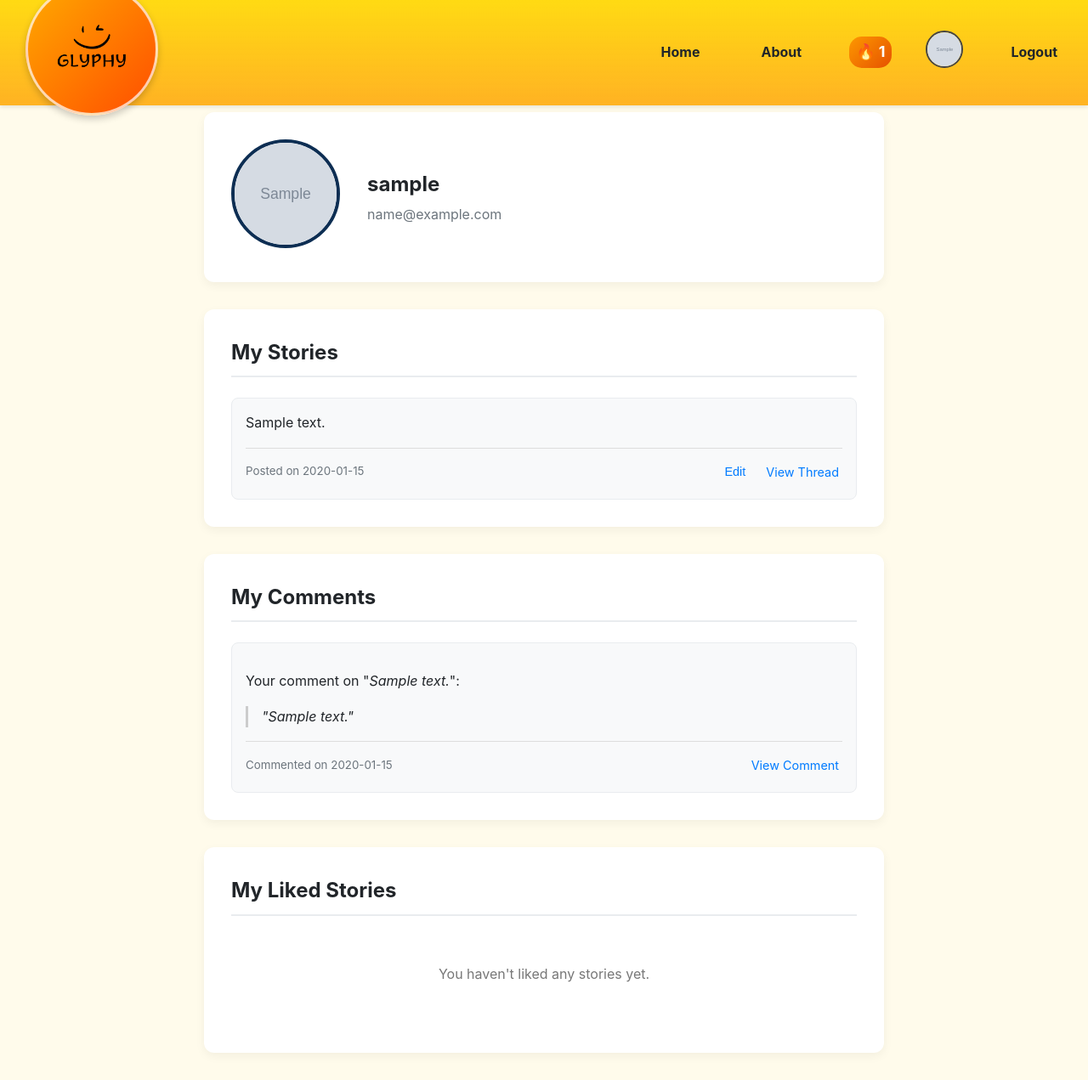
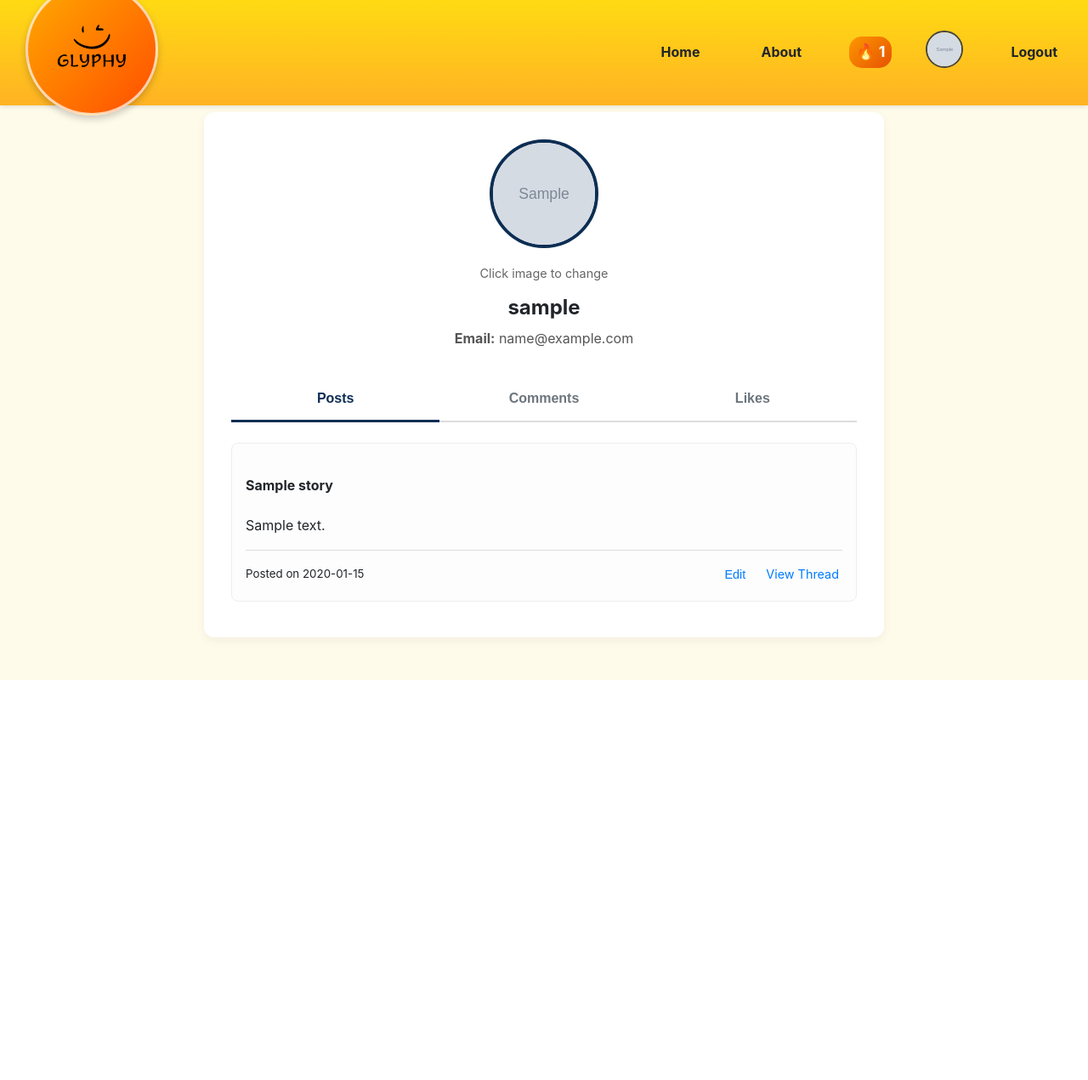
Before and after one commit to JackieHiggins/HackPSU, a Flask app: page /profile in a window 1280 px wide. Shown: the whole page at 85% size. After the commit the page ends 800 px from the top, so only its background shows below. Run offline with Flask 3, Linux system fonts and the light colour scheme; a user stored in the database is signed in; tables that the repository leaves empty hold one stand-in row (values such as "Sample post"); grey boxes marked "Sample" are stand-in pictures.

Commit message:
reverted

```diff
--- a/app/models.py
+++ b/app/models.py
@@ -32,16 +32,12 @@ class User(UserMixin, db.Model):
             story_date = date.today()
 
         if not self.last_story_date:
-            # First story ever
             self.current_streak = 1
         elif story_date == self.last_story_date:
-            # Already posted today, don't update streak
             return
         elif story_date == self.last_story_date + timedelta(days=1):
-            # Posted on consecutive day, increment streak
             self.current_streak += 1
         else:
-            # Missed a day, reset streak
             self.current_streak = 1
 
         self.last_story_date = story_date
@@ -54,6 +50,7 @@ class DailyEmoji(db.Model):
 
 class Story(db.Model):
     id = db.Column(db.Integer, primary_key=True)
+    title = db.Column(db.String(120), nullable=False) # <-- ADDED
     content = db.Column(db.Text, nullable=False)
     timestamp = db.Column(db.DateTime, index=True, default=datetime.utcnow)
     likes = db.Column(db.Integer, nullable=False, default=0)
@@ -63,7 +60,6 @@ class Story(db.Model):
 
     comments = db.relationship('Comments', backref='story', lazy='dynamic', cascade="all, delete-orphan")
 
-
 class Comments(db.Model):
     id = db.Column(db.Integer, primary_key=True)
     content = db.Column(db.String(500), nullable=False)
--- a/app/static/style.css
+++ b/app/static/style.css
@@ -196,30 +182,25 @@ body {
 .comment-form button { height: 45px; }
 .btn-small { padding: 0.3rem 0.8rem; font-size: 0.85rem; }
 
-/* Profile Page */
-.profile-page .content-card { margin-bottom: 2rem; }
-.profile-header-card { display: flex; align-items: center; gap: 2rem; }
-.profile-pic-wrapper label { cursor: pointer; display: block; }
-.profile-pic { width: 120px; height: 120px; border-radius: 50%; object-fit: cover; border: 4px solid var(--dark-blue); transition: filter 0.2s; }
-.profile-pic:hover { filter: brightness(0.9); }
-.profile-info h2 { margin: 0 0 0.25rem 0; }
-.profile-info p { margin: 0; color: var(--medium-gray); }
-.profile-section h3 { margin-top: 0; font-size: 1.5rem; border-bottom: 2px solid var(--border-color); padding-bottom: 0.5rem; margin-bottom: 1.5rem; }
-.profile-item-list { display: flex; flex-direction: column; gap: 1rem; }
-.profile-item, .profile-item-comment, .profile-item-like {
-    padding: 1rem; border: 1px solid var(--border-color); border-radius: 8px;
-    background: var(--light-gray);
-}
-.profile-item-footer {
-    display: flex; justify-content: space-between; align-items: center;
-    margin-top: 1rem; padding-top: 0.75rem; border-top: 1px solid #ddd;
-    color: var(--medium-gray);
-}
+/* Profile Page (Tab System Restored) */
+.profile-header { display: flex; flex-direction: column; align-items: center; text-align: center; margin-bottom: 2rem; }
+.profile-pic-wrapper { position: relative; text-align: center; }
+.profile-pic { width: 120px; height: 120px; border-radius: 50%; object-fit: cover; border: 4px solid var(--dark-blue); }
+.profile-pic-wrapper small { color: #666; font-size: 0.9em; margin-top: 10px; display: block; }
+.profile-header h2 { margin: 10px 0 0 0; }
+.profile-header p { color: #555; margin: 5px 0 0 0; }
+.profile-tabs { display: flex; border-bottom: 2px solid #ddd; margin-bottom: 1.5rem; }
+.tab-button { flex: 1; padding: 1rem 0.5rem; background: none; border: none; font-weight: 600; cursor: pointer; color: var(--medium-gray); font-size: 1rem; border-bottom: 3px solid transparent; margin-bottom: -2px; transition: all 0.2s; }
+.tab-button:hover { color: var(--dark-text); }
+.tab-button.active { color: var(--dark-blue); border-bottom-color: var(--dark-blue); }
+.tab-content .post-item { background: #fdfdfd; border: 1px solid #eee; border-radius: 8px; padding: 1rem; margin-bottom: 10px; }
+.tab-content .post-item p { margin: 0 0 0.5rem 0; }
+.no-content { color: #777; text-align: center; padding: 2rem; }
+.profile-item-footer { display: flex; justify-content: space-between; align-items: center; margin-top: 1rem; padding-top: 0.75rem; border-top: 1px solid #ddd; }
 .profile-item-footer > div { display: flex; gap: 1rem; }
-.profile-item-comment blockquote { margin: 0.5rem 0; padding-left: 1rem; border-left: 3px solid #ccc; font-style: italic; }
-.no-content { color: #777; text-align: center; padding: 2rem; }
 
 /* Emoji & Misc */
-.emoji-prompt { font-size: 4rem; text-align: center; margin: 1.5rem 0; display: flex; justify-content: center; gap: 1rem; }
+.emoji-prompt { font-size: 3rem; text-align: center; margin: 1.5rem 0; display: flex; justify-content: center; gap: 1rem; flex-wrap: wrap; }
+.stories-page-prompt { font-size: 2.5rem; }
 .prompt-emoji:hover { transform: scale(1.2); cursor: pointer; transition: transform 0.2s; }
 .section-title { font-size: 1.75rem; text-align: center; margin-bottom: 1.5rem; }
--- a/app/templates/user.html
+++ b/app/templates/user.html
@@ -1,32 +1,37 @@
 {% extends "layout.html" %}
 {% block content %}
 
-<div class="profile-page">
-    <div class="content-card profile-header-card">
+<div class="content-card">
+    <div class="profile-header">
         <div class="profile-pic-wrapper">
-            <form id="profile-pic-form" action="{{ url_for('main.profile') }}" method="POST" enctype="multipart/form-data" title="Click to change picture">
+            <form id="profile-pic-form" action="{{ url_for('main.profile') }}" method="POST" enctype="multipart/form-data">
                 <label for="profile-pic-input">
                     <img src="{{ url_for('static', filename=(current_user.profile_pic or 'images/default_pfp.png')) }}"
                          alt="Profile Picture" class="profile-pic">
                 </label>
                 <input type="file" id="profile-pic-input" name="profile_pic" accept="image/*"
-                       style="display:none;" onchange="this.form.submit();">
+                       style="display:none;" onchange="document.getElementById('profile-pic-form').submit();">
             </form>
+            <small>Click image to change</small>
         </div>
-        <div class="profile-info">
         <h2>{{ current_user.username }}</h2>
-            <p>{{ current_user.email }}</p>
-        </div>
+        <p><strong>Email:</strong> {{ current_user.email }}</p>
     </div>
 
-    <div class="content-card profile-section">
-        <h3>My Stories</h3>
+    <div class="profile-tabs">
+        <button class="tab-button active" onclick="showTab('posts')">Posts</button>
+        <button class="tab-button" onclick="showTab('comments')">Comments</button>
+        <button class="tab-button" onclick="showTab('likes')">Likes</button>
+    </div>
+
+    <div id="posts" class="tab-content">
         {% if user_posts %}
-            <div class="profile-item-list">
             {% for post in user_posts %}
-                    <div class="profile-item" id="story-{{ post.id }}">
-                        <div class="story-content" data-story-id="{{ post.id }}">{{ post.content }}</div>
+                <div class="post-item" id="story-{{ post.id }}">
+                    <h4 class="story-title" data-story-id="{{ post.id }}">{{ post.title }}</h4>
+                    <p class="story-content" data-story-id="{{ post.id }}">{{ post.content }}</p>
                     <div class="edit-area" data-story-id="{{ post.id }}">
+                         <input type="text" class="edit-title-input" value="{{ post.title }}">
                          <textarea class="edit-textarea">{{ post.content }}</textarea>
                          <div class="edit-buttons">
                              <button class="btn save-edit" data-story-id="{{ post.id }}">Save</button>
@@ -42,90 +47,90 @@
                     </div>
                 </div>
             {% endfor %}
-            </div>
         {% else %}
-            <p class="no-content">You haven't posted any stories yet.</p>
+            <p class="no-content">No posts yet.</p>
         {% endif %}
     </div>
 
-    <div class="content-card profile-section">
-        <h3>My Comments</h3>
+    <div id="comments" class="tab-content" style="display:none;">
         {% if user_comments %}
-            <div class="profile-item-list">
-                {% for comment, story_content in user_comments %}
-                    <div class="profile-item-comment">
-                        <p class="comment-context">Your comment on "<em>{{ story_content|truncate(60) }}</em>":</p>
-                        <blockquote>"{{ comment.content }}"</blockquote>
-                        <div class="profile-item-footer">
-                            <small>Commented on {{ comment.timestamp.strftime('%Y-%m-%d') }}</small>
-                            <a href="{{ url_for('main.story_detail', story_id=comment.story_id) }}#comment-{{comment.id}}" class="btn-link">View Comment</a>
-                        </div>
+            {% for comment, story_title in user_comments %}
+                <div class="post-item">
+                    <p>On: <a href="{{ url_for('main.story_detail', story_id=comment.story_id) }}#comment-{{comment.id}}"><strong>{{ story_title }}</strong></a></p>
+                    <p>"{{ comment.content }}"</p>
+                    <small>Commented on {{ comment.timestamp.strftime('%Y-%m-%d %H:%M') }}</small>
                 </div>
             {% endfor %}
-            </div>
         {% else %}
-            <p class="no-content">You haven't made any comments yet.</p>
+            <p class="no-content">No comments yet.</p>
         {% endif %}
     </div>
 
-    <div class="content-card profile-section">
-        <h3>My Liked Stories</h3>
+    <div id="likes" class="tab-content" style="display:none;">
         {% if user_likes %}
-            <div class="profile-item-list">
             {% for like in user_likes %}
-                    <div class="profile-item-like">
-                        <p>❤️ Liked <strong>{{ like.author.username }}'s</strong> story: "<em>{{ like.content|truncate(60) }}</em>"</p>
-                        <div class="profile-item-footer">
+                <div class="post-item">
+                    <p>❤️ Liked: <a href="{{ url_for('main.story_detail', story_id=like.id) }}"><strong>{{ like.title }}</strong></a> by {{ like.author.username }}</p>
                     <small>Posted on {{ like.timestamp.strftime('%Y-%m-%d') }}</small>
-                             <a href="{{ url_for('main.story_detail', story_id=like.id) }}" class="btn-link">View Story</a>
-                        </div>
                 </div>
             {% endfor %}
-            </div>
         {% else %}
-             <p class="no-content">You haven't liked any stories yet.</p>
+            <p class="no-content">No likes yet.</p>
         {% endif %}
     </div>
 </div>
 
 <script>
+function showTab(tabName) {
+    document.querySelectorAll('.tab-content').forEach(t => t.style.display = 'none');
+    document.querySelectorAll('.tab-button').forEach(b => b.classList.remove('active'));
+    document.getElementById(tabName).style.display = 'block';
+    const clickedButton = document.querySelector(`.tab-button[onclick="showTab('${tabName}')"]`);
+    if(clickedButton) clickedButton.classList.add('active');
+}
+document.addEventListener('DOMContentLoaded', function() { showTab('posts'); });
+
 document.addEventListener('click', function(e) {
-    // Show edit area
     const editBtn = e.target.closest('.edit-btn');
     if (editBtn) {
         const storyId = editBtn.dataset.storyId;
-        document.querySelector(`.edit-area[data-story-id='${storyId}']`).style.display = 'block';
-        document.querySelector(`.story-content[data-story-id='${storyId}']`).style.display = 'none';
-        editBtn.style.display = 'none';
+        const storyItem = document.getElementById(`story-${storyId}`);
+        storyItem.querySelector('.edit-area').style.display = 'block';
+        storyItem.querySelector('.story-content').style.display = 'none';
+        storyItem.querySelector('.story-title').style.display = 'none';
+        storyItem.querySelector('.profile-item-footer').style.display = 'none';
     }
 
-    // Cancel edit
     const cancelBtn = e.target.closest('.cancel-edit');
     if (cancelBtn) {
         const storyId = cancelBtn.dataset.storyId;
-        document.querySelector(`.edit-area[data-story-id='${storyId}']`).style.display = 'none';
-        document.querySelector(`.story-content[data-story-id='${storyId}']`).style.display = 'block';
-        document.querySelector(`.edit-btn[data-story-id='${storyId}']`).style.display = 'inline-block';
+        const storyItem = document.getElementById(`story-${storyId}`);
+        storyItem.querySelector('.edit-area').style.display = 'none';
+        storyItem.querySelector('.story-content').style.display = 'block';
+        storyItem.querySelector('.story-title').style.display = 'block';
+        storyItem.querySelector('.profile-item-footer').style.display = 'flex';
     }
 
-    // Save edit
     const saveBtn = e.target.closest('.save-edit');
     if (saveBtn) {
         const storyId = saveBtn.dataset.storyId;
-        const newContent = document.querySelector(`.edit-area[data-story-id='${storyId}'] textarea`).value.trim();
-        if (newContent.length < 10) {
-            alert('Story must be at least 10 characters.');
-            return;
-        }
+        const editArea = document.querySelector(`.edit-area[data-story-id='${storyId}']`);
+        const newTitle = editArea.querySelector('.edit-title-input').value.trim();
+        const newContent = editArea.querySelector('textarea').value.trim();
+
+        if (!newTitle) { alert('Title cannot be empty.'); return; }
+        if (newContent.length < 10) { alert('Story must be at least 10 characters.'); return; }
 
         fetch(`/stories/${storyId}/edit`, {
             method: 'POST',
             headers: { 'Content-Type': 'application/json' },
-            body: JSON.stringify({ content: newContent })
+            body: JSON.stringify({ title: newTitle, content: newContent })
         }).then(r => r.json()).then(data => {
             if (data.success) {
-                document.querySelector(`.story-content[data-story-id='${storyId}']`).textContent = data.content;
-                document.querySelector(`.cancel-edit[data-story-id='${storyId}']`).click();
+                const storyItem = document.getElementById(`story-${storyId}`);
+                storyItem.querySelector('.story-title').textContent = data.title;
+                storyItem.querySelector('.story-content').textContent = data.content;
+                storyItem.querySelector('.cancel-edit').click();
             } else {
                 alert(data.message || 'Failed to update story.');
             }
```
Also changed, not shown: other parts of app/static/style.css (+33 -47 lines), app/main_views.py (+23 -11 lines), app/templates/dashboard.html (+17 -12 lines), app/templates/stories.html (+4 -8 lines), app/templates/story_detail.html (+38 -80 lines), app.db. Lines whose indentation alone changed are shown as unchanged.
